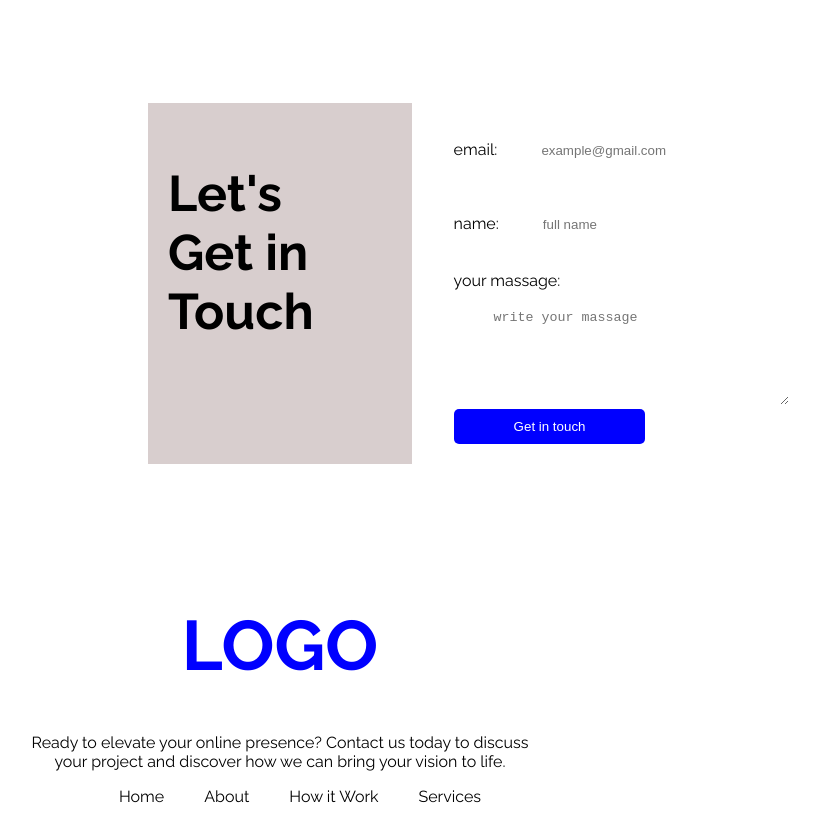
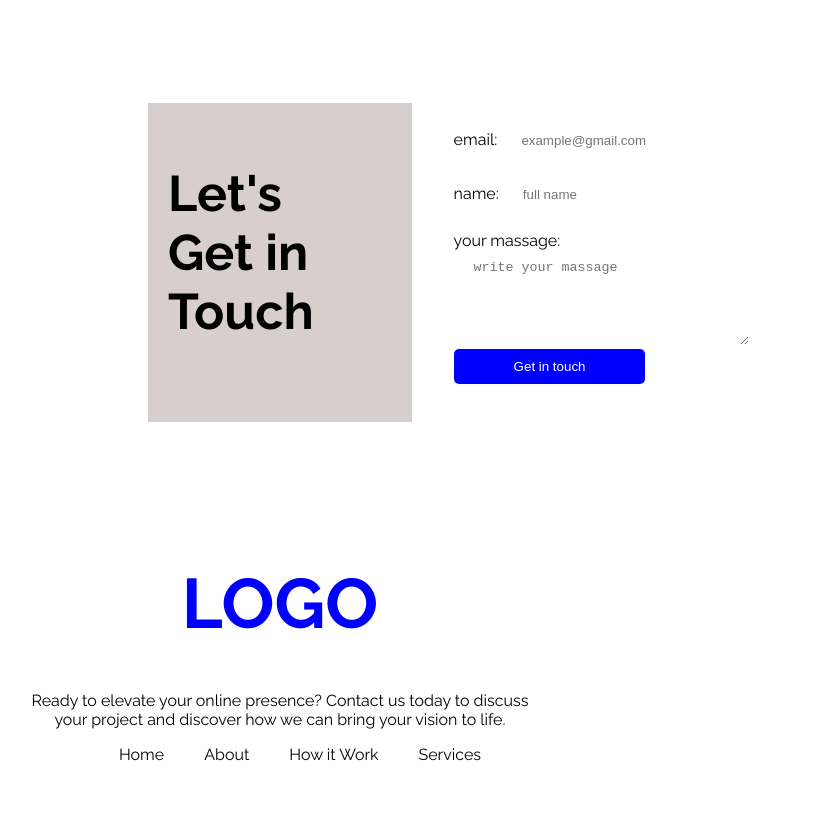
Before and after one commit to lima-akter-p/my-new-webpage-repo, a plain HTML site: page index.html in a window 1280 px wide. Shown: the part 2280-3102 px from the top of the page, without its empty margins (360-1178 px from the left). After the commit the page ends 3060 px from the top, so only its background shows below. Drawn offline with Linux system fonts and the light colour scheme.

Commit message:
added the repare part of my webpage

```diff
--- a/styles/color.css
+++ b/styles/color.css
@@ -161,7 +161,7 @@ button:hover{
 }
 
 .form,textarea{
-  padding:20px 40px;
+  padding:10px 20px;
   border-radius:7px;
   border:2px solid black;
   border: none;
```
